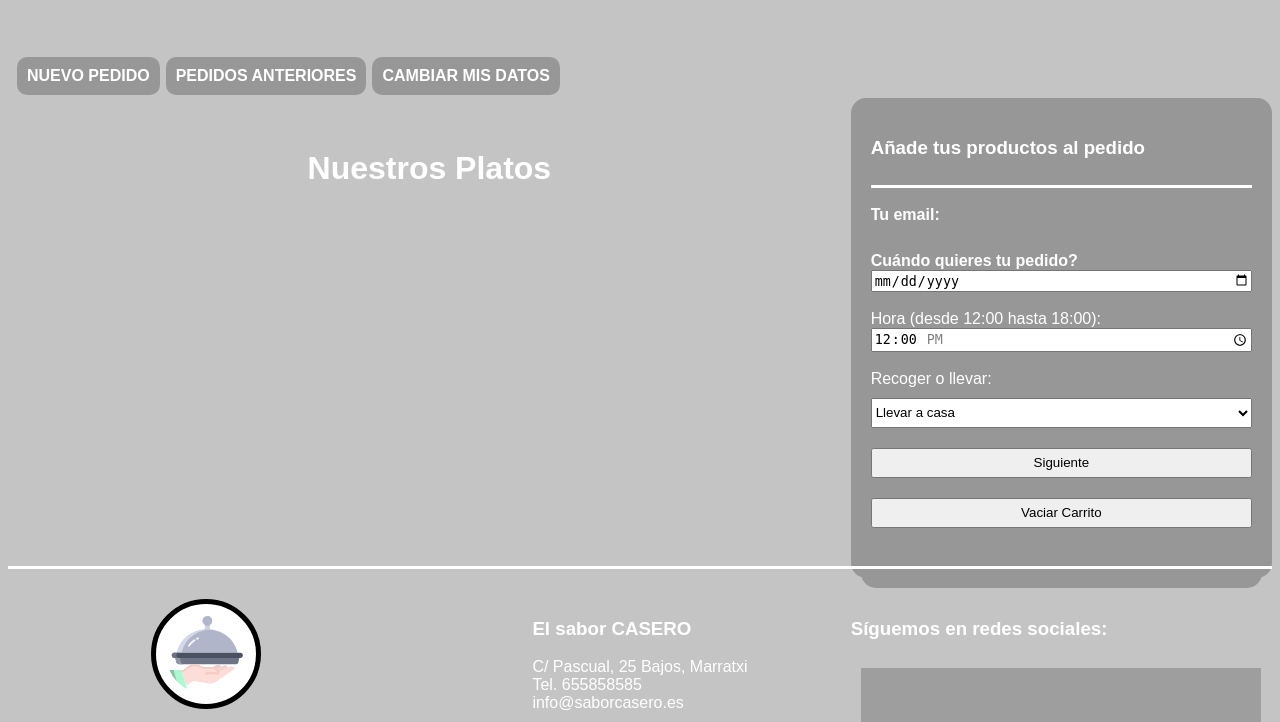
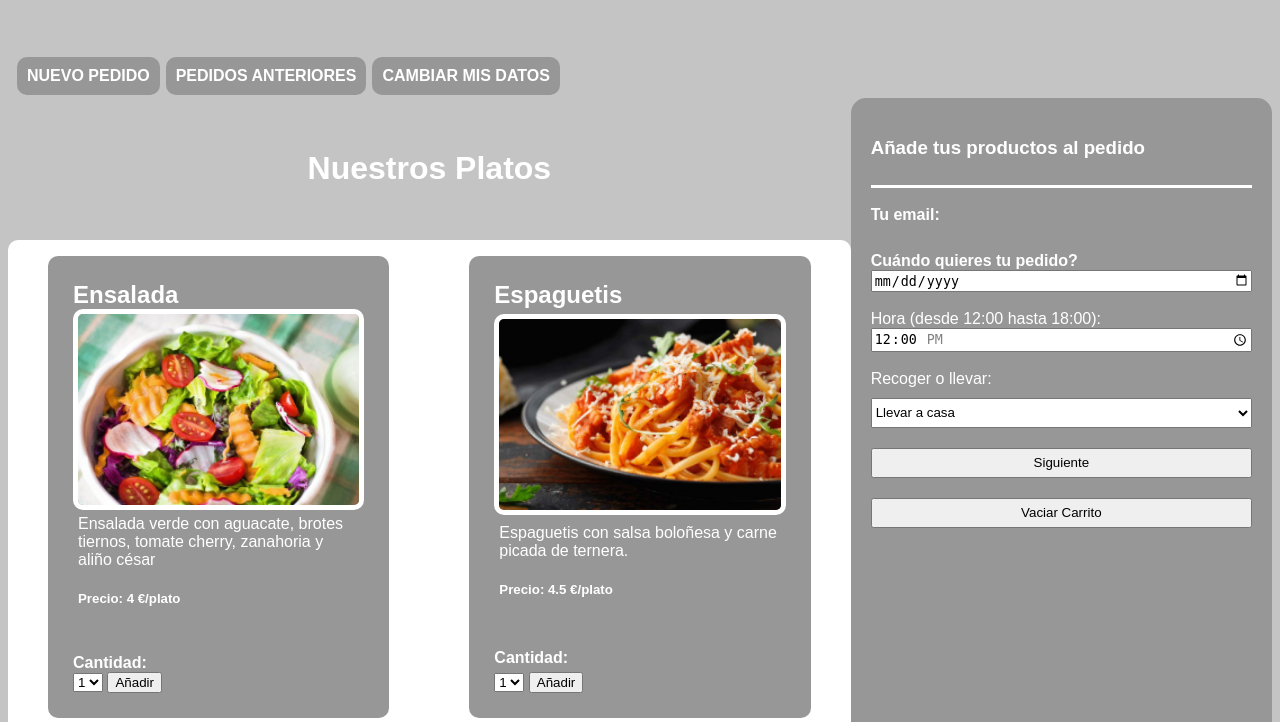
Before and after one commit to nyevess/sabor_casero-1, a PHP site: page /clientes/insertar_pedido_cliente.php in a window 1280 px wide. Shown: the part 455-1177 px from the top of the page. Run offline with PHP 8.4, Linux system fonts and the light colour scheme; a user stored in the database is signed in; data comes from the database, SQL or seed files in the repository; data that the repository does not hold is empty; grey boxes are pictures that could not be loaded.

Commit message:
revertir css

```diff
--- a/www/css/main.css
+++ b/www/css/main.css
@@ -389,7 +389,7 @@
 .main__ver__pedido, .ver__pedido {
 
   background-color: #979797;
-  height: 100%;
+  height: 80%;
   border-radius: 15px;
   padding: 10px;
 }
--- a/www/css/pedidos.css
+++ b/www/css/pedidos.css
@@ -26,3 +26,6 @@
     width:100%;
     height: 80%;
   }
+  body{
+
+  }
--- a/www/db/nieves.sql
+++ b/www/db/nieves.sql
@@ -125,7 +125,7 @@
 (3, 'Entrecot', '../assets/img/desktop/entrecot.jpg', 'Entrecot de ternera a la parrilla con verduritas y patatas fritas', 8.5),
 (4, 'Pechugas rebozadas', '../assets/img/desktop/rebozado.jpg', 'Pechugas de pollo rebozadas con patatas fritas', 5.5),
 (5, 'Calamares', '../assets/img/desktop/calamares.jpg', 'Calamares con nuestra receta casera de salsa americana.', 6.5),
-(6, 'Ensaladilla', 'Ensaladilla rusa con mayonesa casera, zanahoria, huevo, guisantes, judías verdes y pimiento rojo.', 4.5);
+(6, 'Ensaladilla','../assets/img/desktop/ensaladilla.jpg', 'Ensaladilla rusa con mayonesa casera, zanahoria, huevo, guisantes, judías verdes y pimiento rojo.', 4.5);
 
 -- --------------------------------------------------------
 
```
Also changed, not shown: 1 other file.
